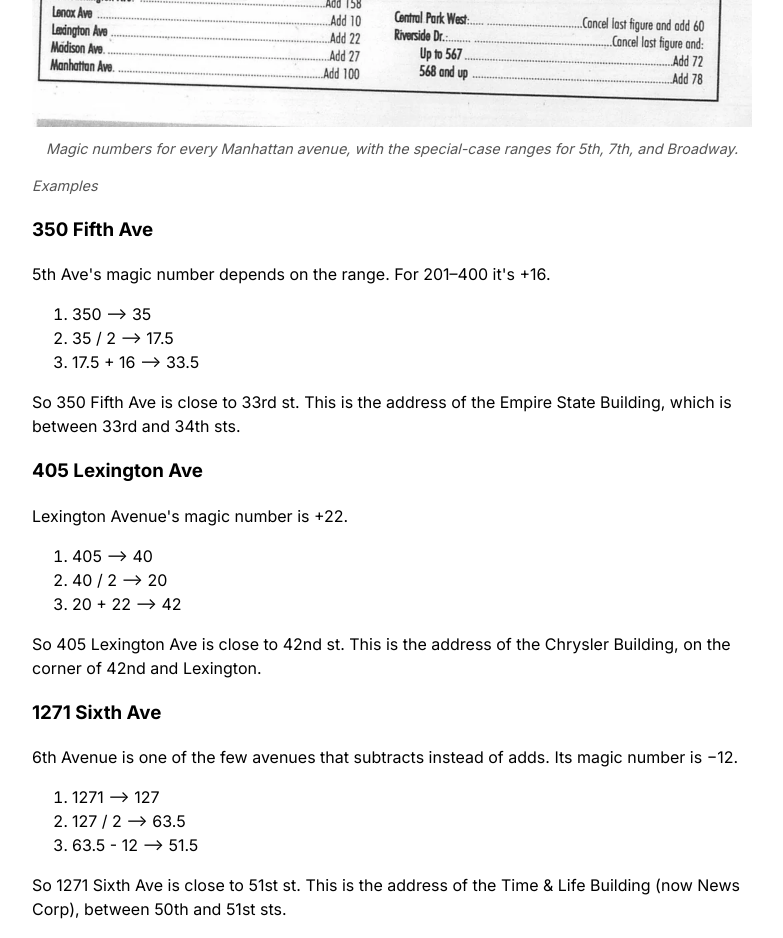
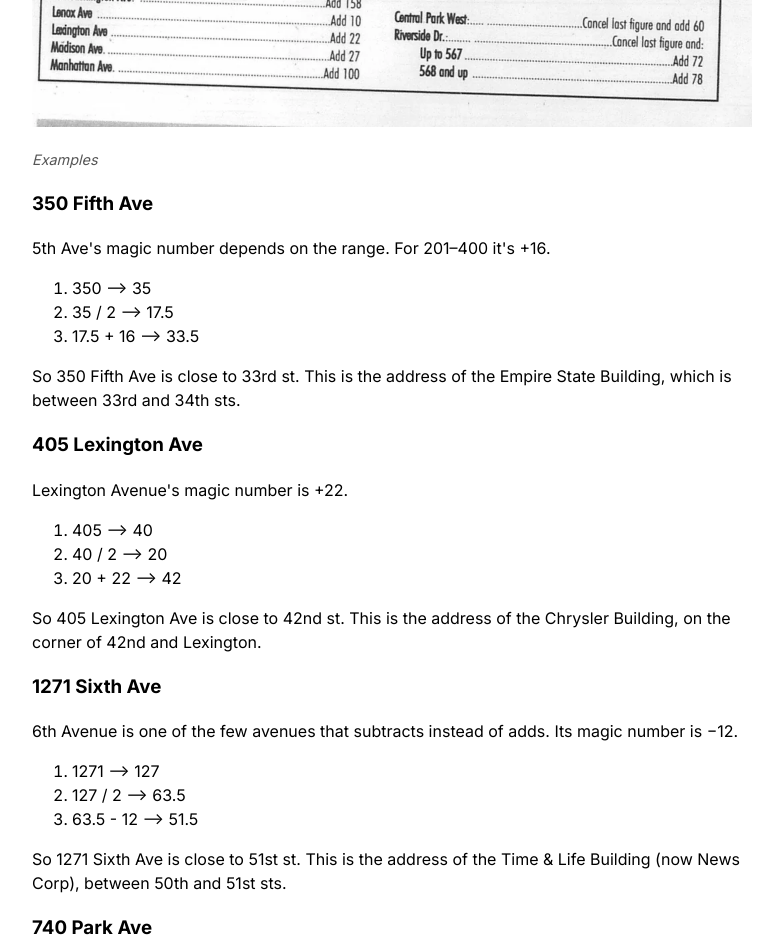
Before and after one commit to qirh/address, a plain HTML site: page index.html in a window 1280 px wide. Shown: the part 3100-4038 px from the top of the page, without its empty margins (248-1031 px from the left). Drawn offline with Linux system fonts and the light colour scheme.

Commit message:
Drop the magic-numbers figcaption — the image speaks for itself
The caption ('Magic numbers for every Manhattan avenue, with the
special-case ranges for 5th, 7th, and Broadway.') restated what the
sheet visibly is. Removing it tightens the section without losing
information.

```diff
--- a/index.html
+++ b/index.html
@@ -221,10 +221,6 @@
                         src="assets/manhattan-formula.webp"
                         alt="Readable formula sheet for estimating Manhattan cross streets from avenue addresses"
                     />
-                    <figcaption>
-                        Magic numbers for every Manhattan avenue, with
-                        the special-case ranges for 5th, 7th, and Broadway.
-                    </figcaption>
                 </figure>
 
                 <div class="examples-panel">
```
